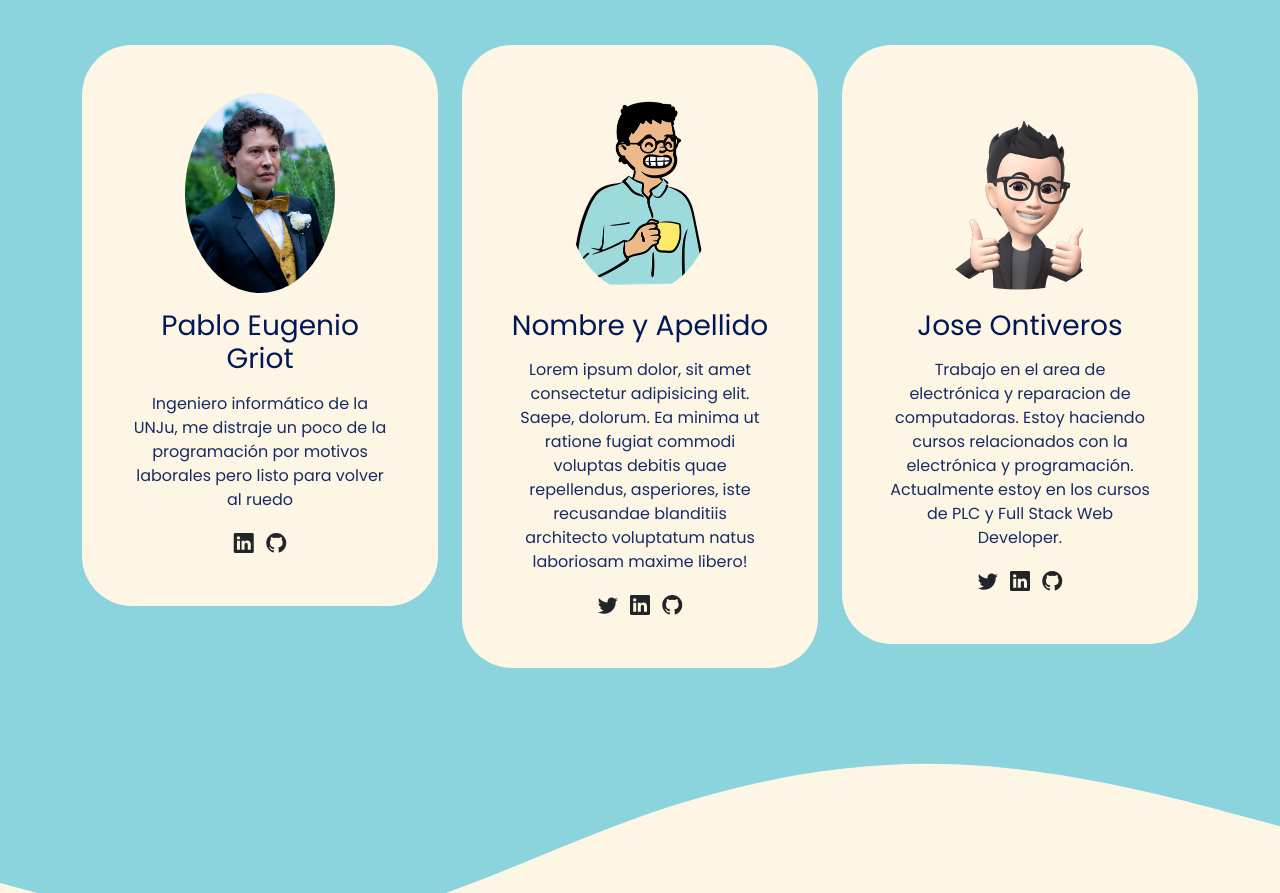
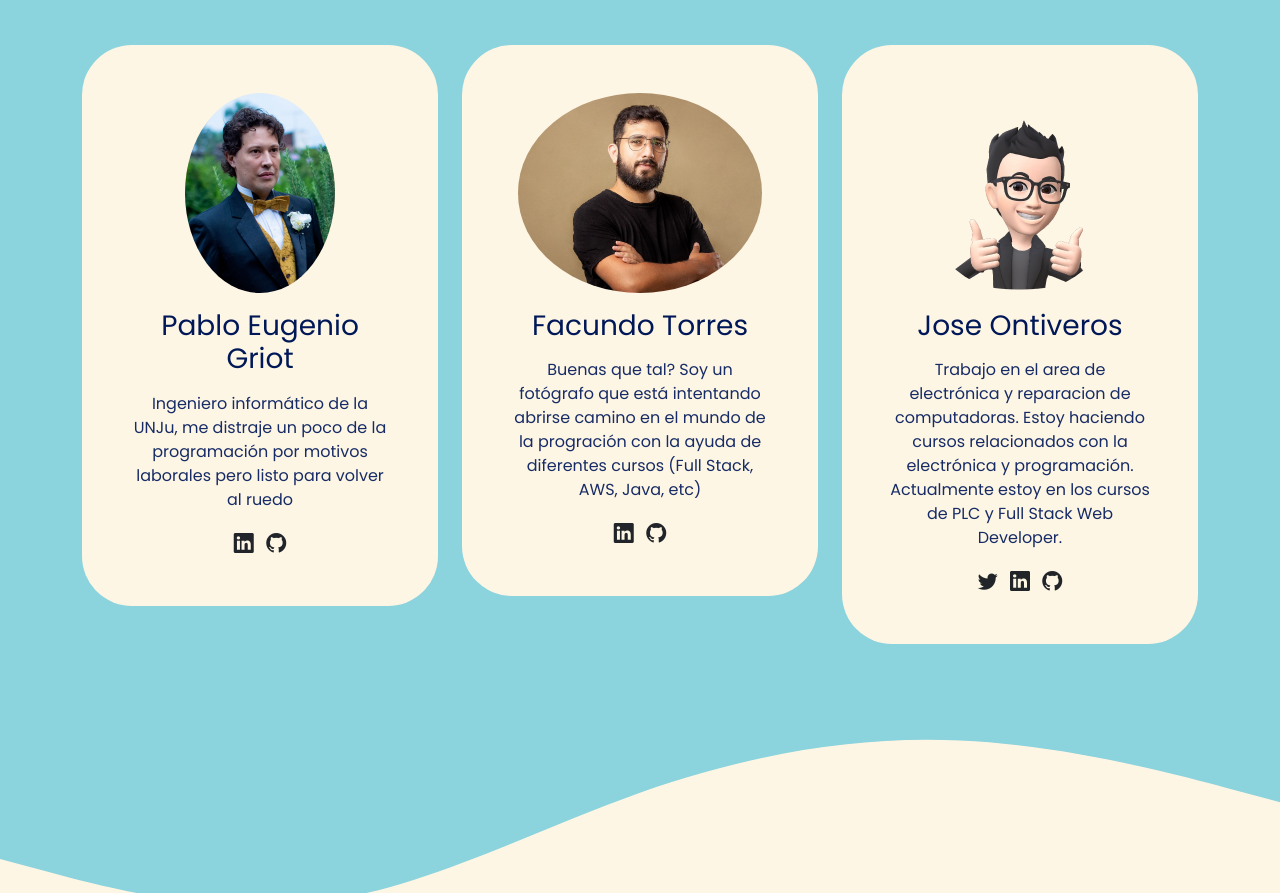
Before and after one commit to pGriot/devtech-podcast-web, a plain HTML site: page index.html in a window 1280 px wide. Shown: the part 1190-2083 px from the top of the page. Drawn offline with nearby package versions, Linux system fonts and the light colour scheme.

Commit message:
cambios en la terjeta 2(Torres)

```diff
--- a/index.html
+++ b/index.html
@@ -114,14 +114,11 @@
           <div class="col-md-6 col-lg-4 mb-3">
             <div class="card">
               <div class="card-body text-center p-5">
-                <img src="./assets/avatar.png" alt="avatar" class="img img-fluid rounded-circle mb-3">
-                <h3 class="title card-title mb-3">Nombre y Apellido</h3>
-                <p>Lorem ipsum dolor, sit amet consectetur adipisicing elit. Saepe, dolorum. Ea minima ut ratione fugiat
-                  commodi voluptas debitis quae repellendus, asperiores, iste recusandae blanditiis architecto
-                  voluptatum natus laboriosam maxime libero!</p>
-                <a href="#"><i class="bi bi-twitter text-dark mx-1 lead"></i></a>
-                <a href="#"><i class="bi bi-linkedin text-dark mx-1 lead"></i></a>
-                <a href="#"><i class="bi bi-github text-dark mx-1 lead"></i></a>
+                <img src="./assets/FotoCurriculumCuadrada.jpeg" alt="avatar" class="img img-fluid rounded-circle mb-3">
+                <h3 class="title card-title mb-3">Facundo Torres</h3>
+                <p>Buenas que tal? Soy un fotógrafo que está intentando abrirse camino en el mundo de la progración con la ayuda de diferentes cursos (Full Stack, AWS, Java, etc)</p>
+                <a href="https://www.linkedin.com/in/devangel-facundo-torres-/" target="_blank"><i class="bi bi-linkedin text-dark mx-1 lead"></i></a>
+                <a href="https://www.linkedin.com/in/devangel-facundo-torres-/" target="_blank"><i class="bi bi-github text-dark mx-1 lead"></i></a>
               </div>
             </div>
           </div>
```
Also changed, not shown: assets/FotoCurriculumCuadrada.jpeg (added).
